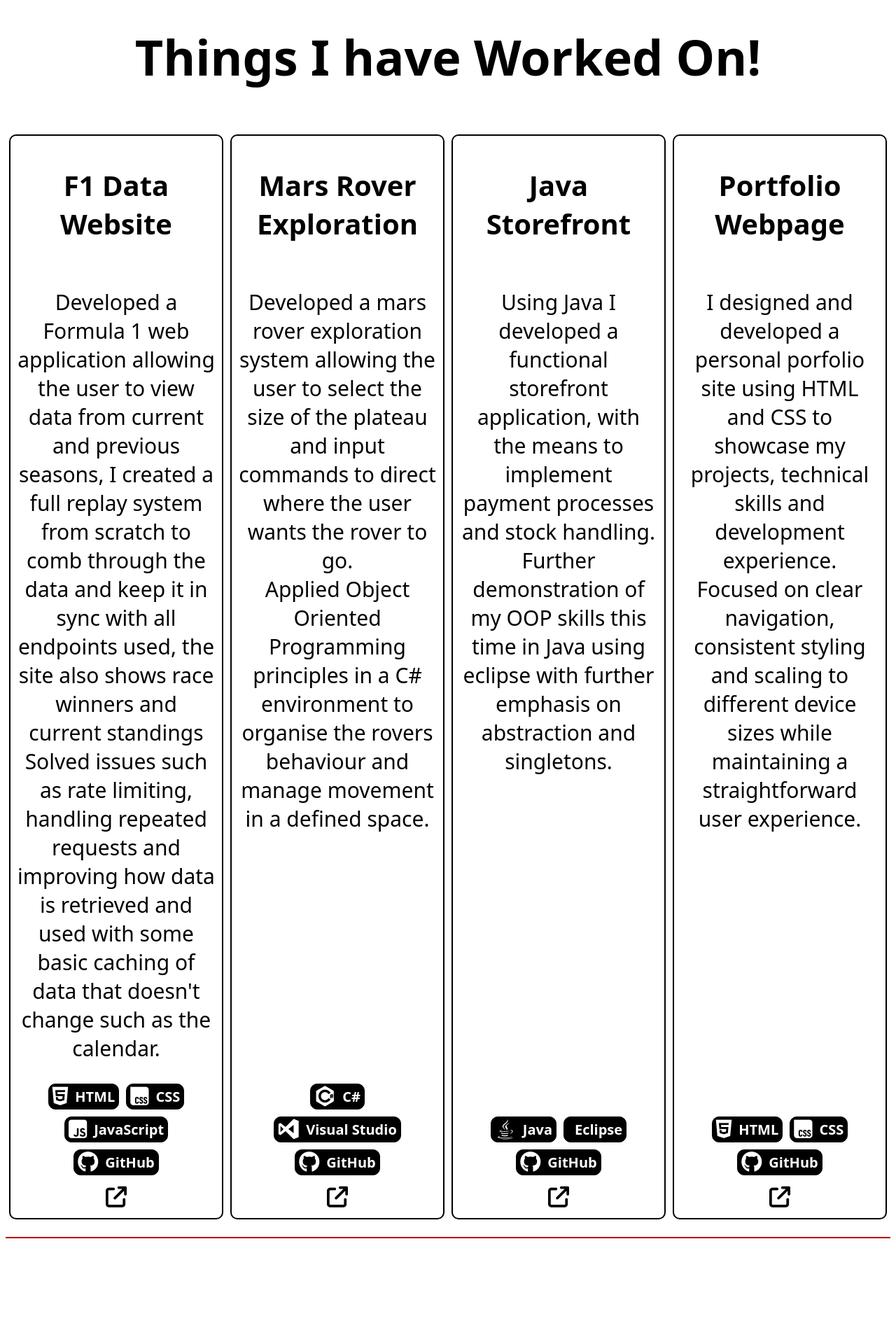
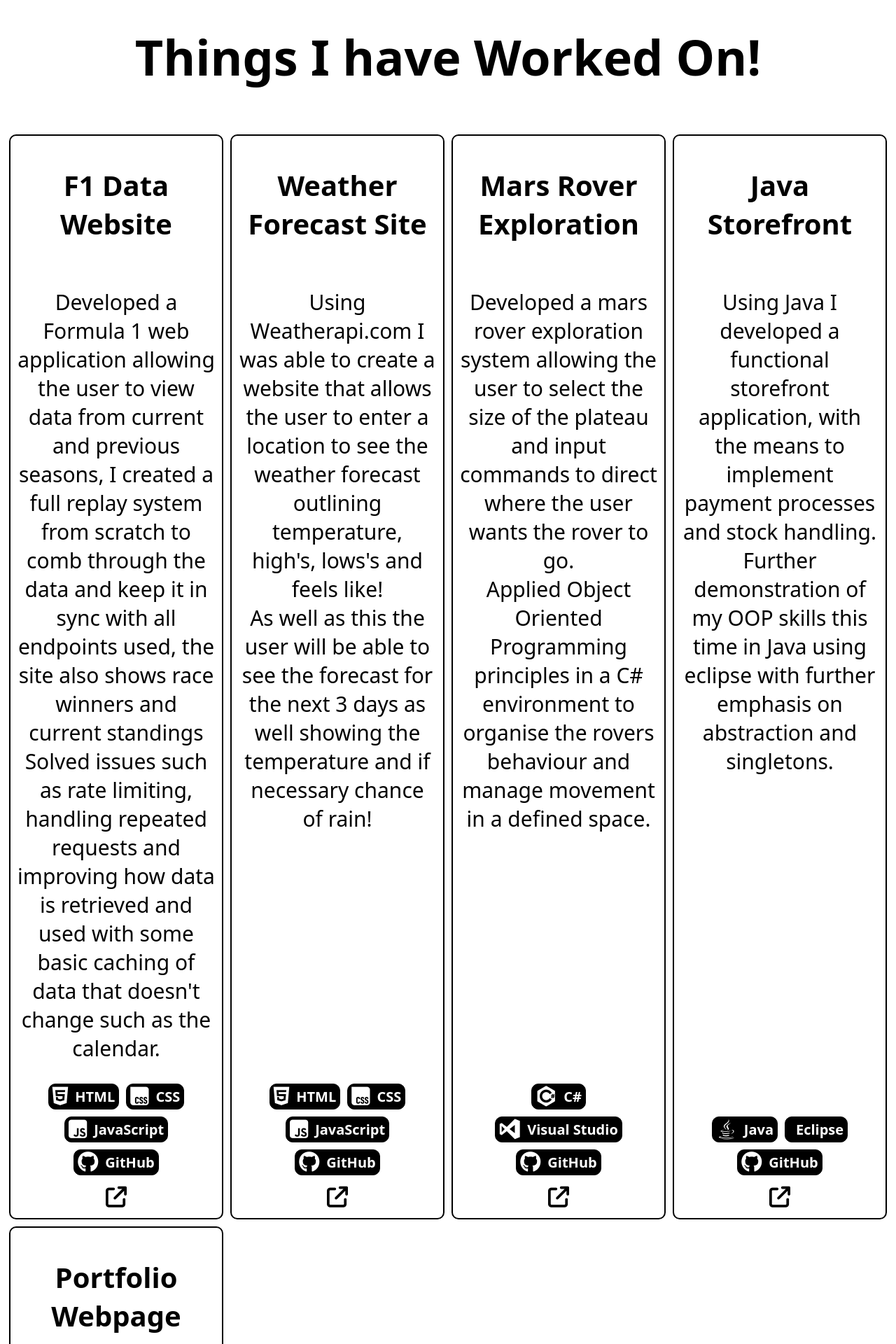
Before and after one commit to Slimbo2002/portfolio-website, a PHP site: page / in a window 1280 px wide. Shown: the part 1687-3607 px from the top of the page at 70% size. Before the commit the page ends 3456 px from the top, so only its background shows below. Run offline with PHP 8.4, Linux system fonts and the light colour scheme; data that the repository does not hold is empty.

Commit message:
Added weather project

```diff
--- a/index.php
+++ b/index.php
@@ -99,6 +99,34 @@
                     </a>
                 </div>
                 <div class = "project">
+                    <h2>Weather Forecast Site</h2>
+                    <p>
+                        Using Weatherapi.com I was able to create a website that allows the user to enter a location to see the weather forecast outlining temperature, high's, lows's and feels like!<br>
+                        As well as this the user will be able to see the forecast for the next 3 days as well showing the temperature and if necessary chance of rain!
+                    </p>
+                    <div class = "project-skills">
+                        <div class = "skill">
+                            <i class="fa-brands fa-html5"></i>
+                            <h3>HTML</h3>
+                        </div>
+                        <div class = "skill">
+                            <i class="fa-brands fa-css"></i>
+                            <h3>CSS</h3>
+                        </div>
+                        <div class = "skill">
+                            <i class="fa-brands fa-square-js"></i>
+                            <h3>JavaScript</h3>
+                        </div>
+                        <div class = "skill">
+                            <i class="fa-brands fa-github"></i>
+                            <h3>GitHub</h3>
+                        </div>
+                    </div>
+                    <a href = "https://slimbo2002.github.io/Weather-Site/" class = "link" target = "_blank">
+                        <i class="fa-solid fa-arrow-up-right-from-square"></i>
+                    </a>
+                </div>
+                <div class = "project">
                     <h2>Mars Rover Exploration</h2>
                     <p>
                         Developed a mars rover exploration system allowing the user to select the size of the plateau and input commands to direct where the user wants the rover to go.<br>
```
